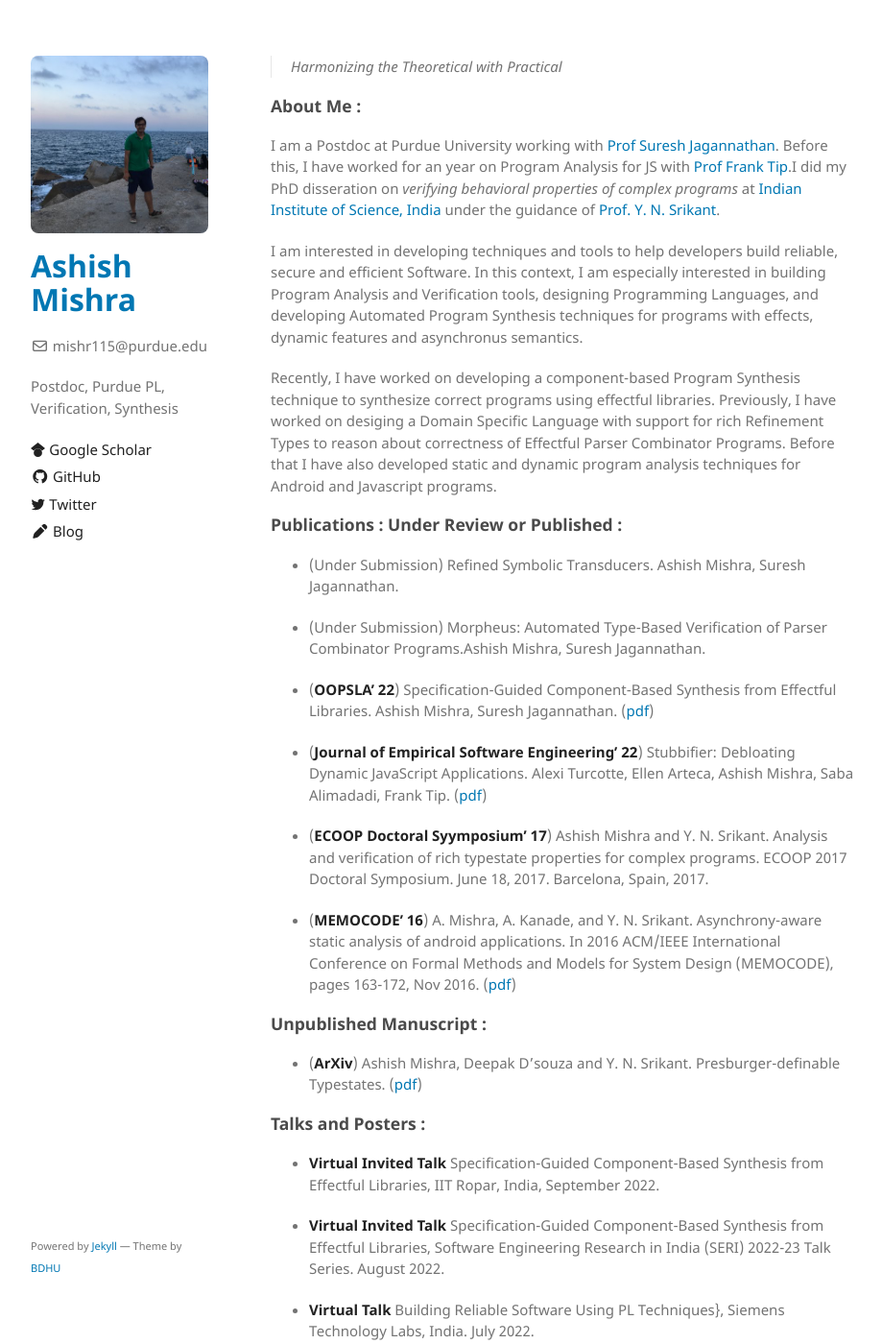
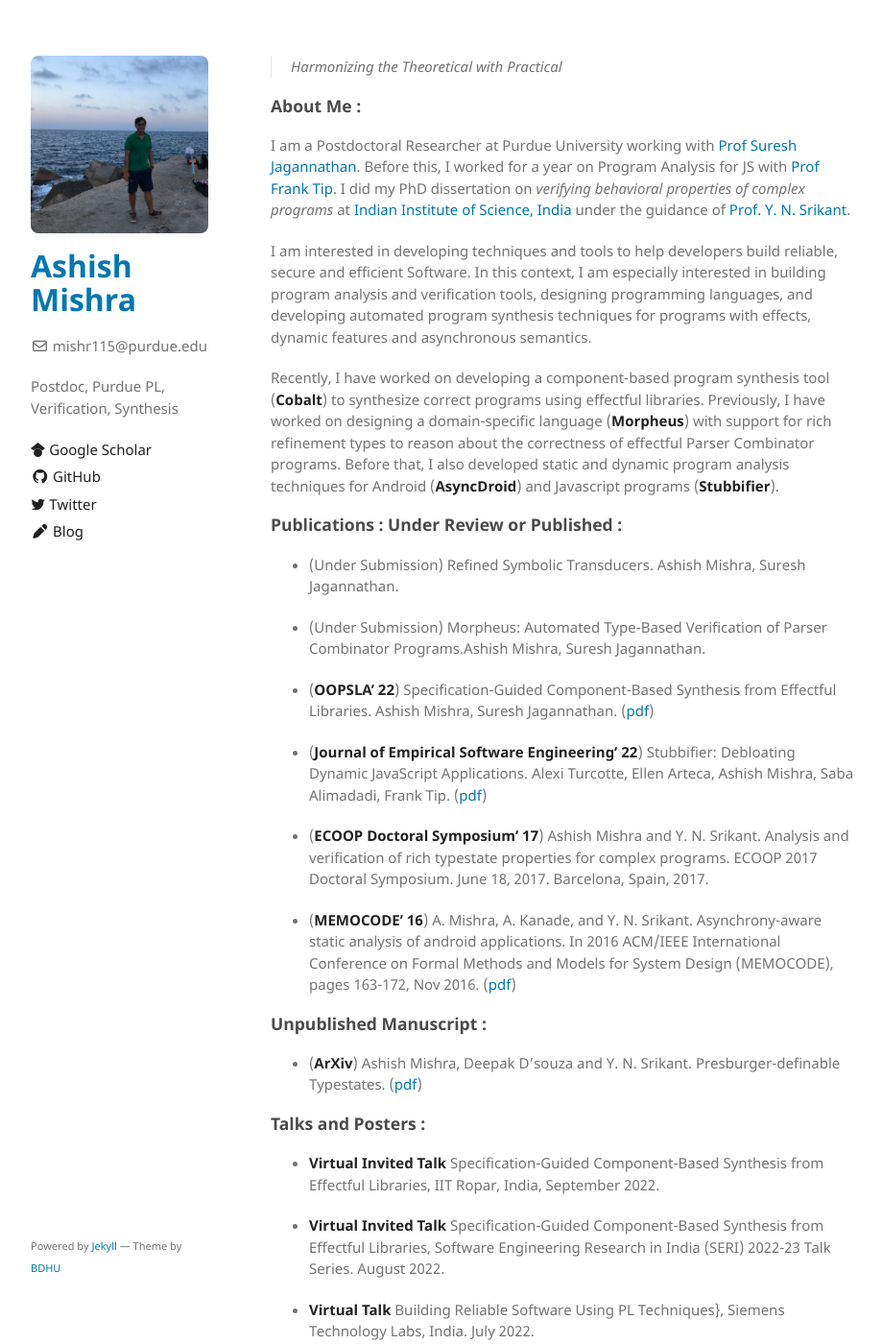
Before and after one commit to aegis-iisc/aegis-iisc-old.github.io, a Jekyll site: the page built from index.md, in a window 1280 px wide and 1400 px high. Shown: the whole window at 96% size, without its empty margins (178-1097 px from the left). Built offline with Jekyll 4.4.1, drawn with Linux system fonts in a browser that asks for light colours; part of the change alters nothing that is shown; some of the changed text lies outside the part shown.

```diff
--- a/index.md
+++ b/index.md
@@ -4,35 +4,15 @@ layout: default
 
 > Harmonizing the Theoretical with Practical
 
-
-<!-- ### Ineterests :
-I love Programming languages and its underlying mathematical structures. I like to reason about behaviours of Programs using theories and tools from Program Analysis, Formal Methods of Verification, Logic, Type systems, etc. Towards these goals, I am currently working on a few interesting ideas in topics related to Program Verification, Program Analysis for [JavaScript](https://www.javascript.com/), ~~Android~~, Plaid, Dependent Types, Typestates, etc. -->
+### About Me :
+I am a Postdoctoral Researcher at Purdue University working with  [Prof Suresh Jagannathan](https://www.cs.purdue.edu/homes/suresh/). Before this, I worked for a year on Program Analysis for JS with [Prof Frank Tip](http://www.franktip.org/). I did my PhD dissertation on _verifying behavioral properties of complex programs_ at [Indian Institute of Science, India](https://www.csa.iisc.ac.in/) under the guidance of [Prof. Y. N. Srikant](https://drona.csa.iisc.ac.in/~srikant/).
 
 
-### About Me :
-I am a Postdoc at Purdue University working with  [Prof Suresh Jagannathan](https://www.cs.purdue.edu/homes/suresh/). Before this, I have worked for an year on Program Analysis for JS with [Prof Frank Tip](http://www.franktip.org/).I did my PhD disseration on _verifying behavioral properties of complex programs_ at [Indian Institute of Science, India](https://www.csa.iisc.ac.in/) under the guidance of [Prof. Y. N. Srikant](https://drona.csa.iisc.ac.in/~srikant/).
+I am interested in developing techniques and tools to help developers build reliable, secure and efficient Software. In this context, I am especially interested in building program analysis and verification tools, designing programming languages, and developing automated program synthesis techniques for programs with effects, dynamic features and asynchronous semantics.
 
+Recently, I have worked on developing a component-based program synthesis tool (**Cobalt**) to synthesize
+correct programs using effectful libraries. Previously, I have worked on designing a domain-specific language (**Morpheus**) with support for rich refinement types to reason about the correctness of effectful Parser Combinator programs. Before that, I also developed static and dynamic program analysis techniques for Android (**AsyncDroid**) and Javascript programs (**Stubbifier**).
 
-I am interested in developing techniques and tools to help developers build reliable, secure and efficient Software. In this context, I am especially interested in building
-Program Analysis and Verification tools, designing Programming Languages, and developing Automated Program Synthesis techniques for programs with effects, dynamic features and asynchronus semantics.
-
-Recently, I have worked on developing a component-based Program Synthesis technique to synthesize
-correct programs using effectful libraries. Previously, I have worked on desiging a Domain Specific Language with support for rich Refinement Types to reason about correctness of Effectful Parser Combinator Programs. Before that I have also developed static and dynamic program analysis techniques for Android and Javascript programs.
-<!--
-I am a Postdoc in Purdue University working as a postdoctoral associate in areas related to Program Verification and Functional Programming with [Prof Suresh Jagannathan](https://www.cs.purdue.edu/homes/suresh/). Before this, I have worked for an year on Program Analysis for JS with [Prof Frank Tip](http://www.franktip.org/). Prior to that, I was writing my PhD disseration on _verifying behavioral properties of complex programs_ at [Indian Institute of Science, India](https://www.csa.iisc.ac.in/) under the guidance of [Prof. Y. N. Srikant](https://drona.csa.iisc.ac.in/~srikant/).
-   -->
-
-
-<!-- ### Professional Experience Post/During/Pre PhD :
-
-* **Febraury 2018-March 2019** - Postdoctoral Fellow, Programming Research Laboratory, CCIS, Northeastern University,
-				 Boston, MA.
-* **2012-2014** - Student System Administrator, Department of Computer Science and Automation,
-Indian Institute of Science, Bangalore, India.
-* **2010-2011** -  Project Engineer, Center for Development of Advanced Computing (CDAC), Mumbai,
-	India.
-Worked in Knowledge Based Computing Group.
- -->
 
 ### Publications : Under Review or Published :
 * (Under Submission)  Refined Symbolic Transducers. Ashish Mishra, Suresh Jagannathan.
@@ -43,7 +23,7 @@ Worked in Knowledge Based Computing Group.
 
 * (**Journal of Empirical Software Engineering' 22**) Stubbifier: Debloating Dynamic JavaScript Applications. Alexi Turcotte, Ellen Arteca, Ashish Mishra, Saba Alimadadi, Frank Tip. ([pdf](https://link.springer.com/article/10.1007/s10664-022-10195-6))
 
-* (**ECOOP Doctoral Syymposium' 17**) Ashish Mishra and Y. N. Srikant. Analysis and verification of rich typestate properties for complex programs. ECOOP 2017 Doctoral Symposium. June 18, 2017. Barcelona, Spain, 2017.
+* (**ECOOP Doctoral Symposium' 17**) Ashish Mishra and Y. N. Srikant. Analysis and verification of rich typestate properties for complex programs. ECOOP 2017 Doctoral Symposium. June 18, 2017. Barcelona, Spain, 2017.
 
 * (**MEMOCODE' 16**) A. Mishra, A. Kanade, and Y. N. Srikant. Asynchrony-aware static analysis of android applications. In 2016 ACM/IEEE International Conference on Formal Methods and Models for System Design (MEMOCODE), pages 163-172, Nov 2016. ([pdf](https://ieeexplore.ieee.org/abstract/document/7797761/))
 
@@ -78,6 +58,7 @@ Mathematics of Birmingham, United Kingdom (Awarded full funding to attend the wo
 - **IMPECS** IMPECS-sponsored Workshop on Program Analysis, CSA, Indian Institute of Science.
 
 ### Volunteer Professional Activities :
+- Program Committee, Innovations in Software Engineering Conference, ISEC '23.
 - Workshop Proceedings Committee, ECOOP/ISSTA ’18 Companion Workshops.
 - Student Volunteer ECOOP ’2017.
 
```
